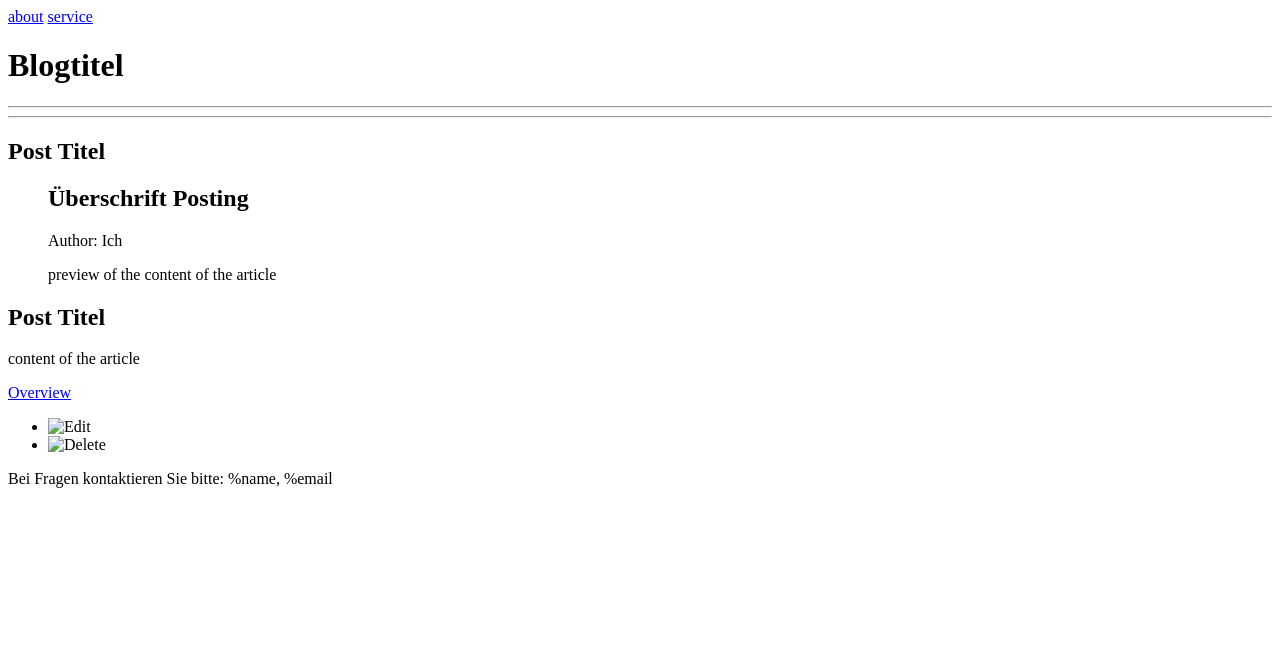
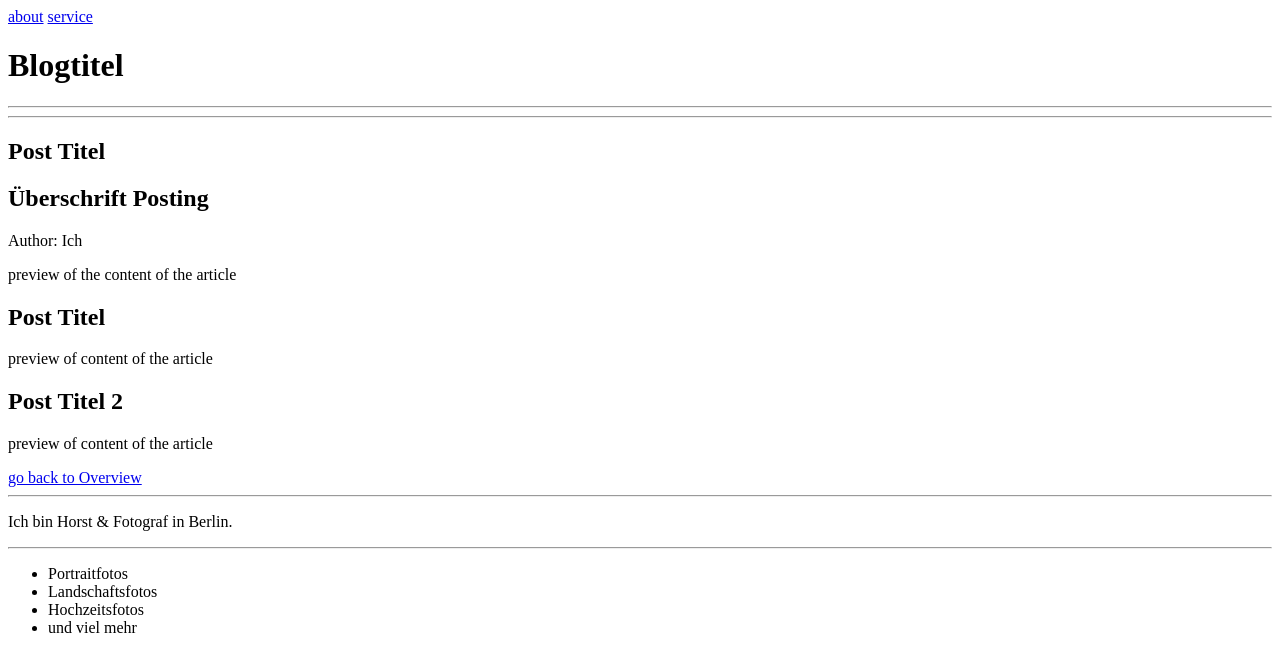
Before and after one commit to tytytytyy/singlepageapp, a plain HTML site: page public_html/index.html in a window 1280 px wide. Drawn offline with Linux system fonts and the light colour scheme.

Commit message:
added service page

```diff
--- a/public_html/index.html
+++ b/public_html/index.html
@@ -29,7 +29,6 @@
 
             <div id="blog_overview">
                 <h2>Post Titel</h2>
-                <ul>
                     <div>
                             <article>
                                 <header>
@@ -40,24 +39,37 @@
                                     <p>preview of the content of the article</p>
                                 </section>
                             </article>
-                        </div>
-                </ul>
-
+                    </div>
             </div>
 
             <div id="post_detail">
+                <article>
                 <h2>Post Titel</h2>
-                <p>content of the article</p>
-                <a href="/overview">Overview</a>
+                <p>preview of content of the article</p>
+                </article>
+
+                <article>
+                <h2>Post Titel 2 </h2>
+                <p>preview of content of the article</p>
+                </article>
+
+                <a href="/overview">go back to Overview</a>
             </div>
 
-            <ul id="buttons">
-                <li><img class="icon" src="/img/edit.svg" alt="Edit"></li>
-                <li><img class="icon" src="/img/garbage.svg" alt="Delete"></li>
-            </ul>
+            <hr>
+            <div id="about_view">
+                <p> Ich bin Horst & Fotograf in Berlin. </p>
+            </div>
 
-            <div id="contact">
-                <p> Bei Fragen kontaktieren Sie bitte: %name, %email</p>
+             <hr>
+            <div id="service_view">
+                <ul>
+                    <li> Portraitfotos </li>
+                    <li> Landschaftsfotos </li>
+                    <li> Hochzeitsfotos </li>
+                    <li> und viel mehr </li>
+                </ul>
+
             </div>
 
         </div>
```
